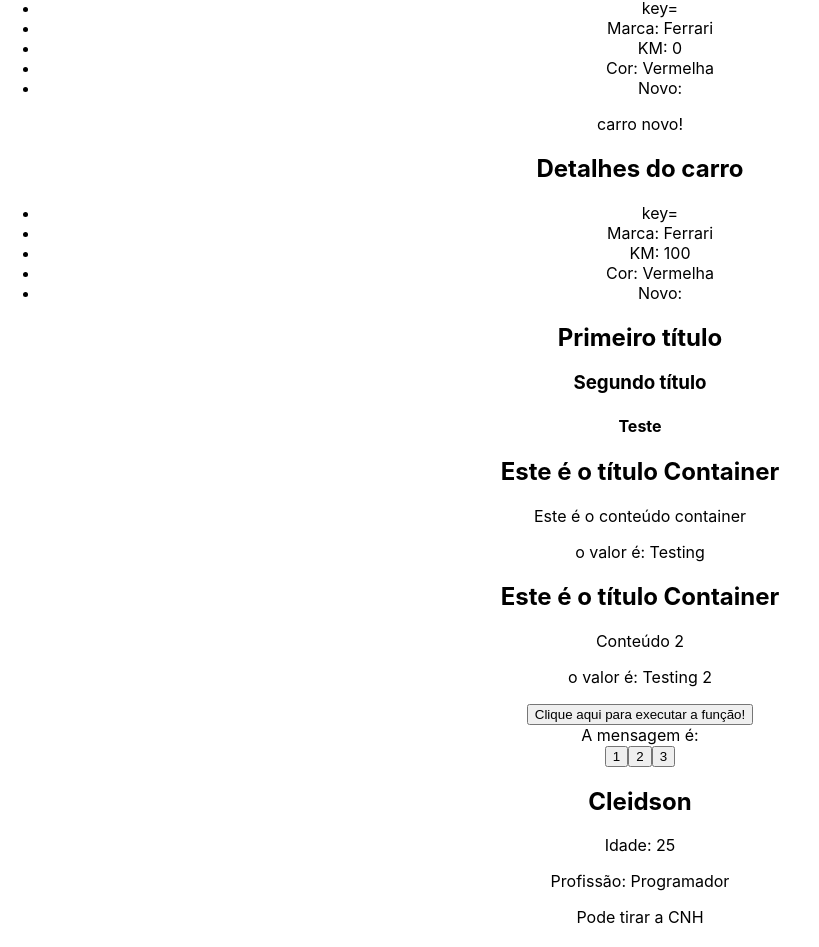
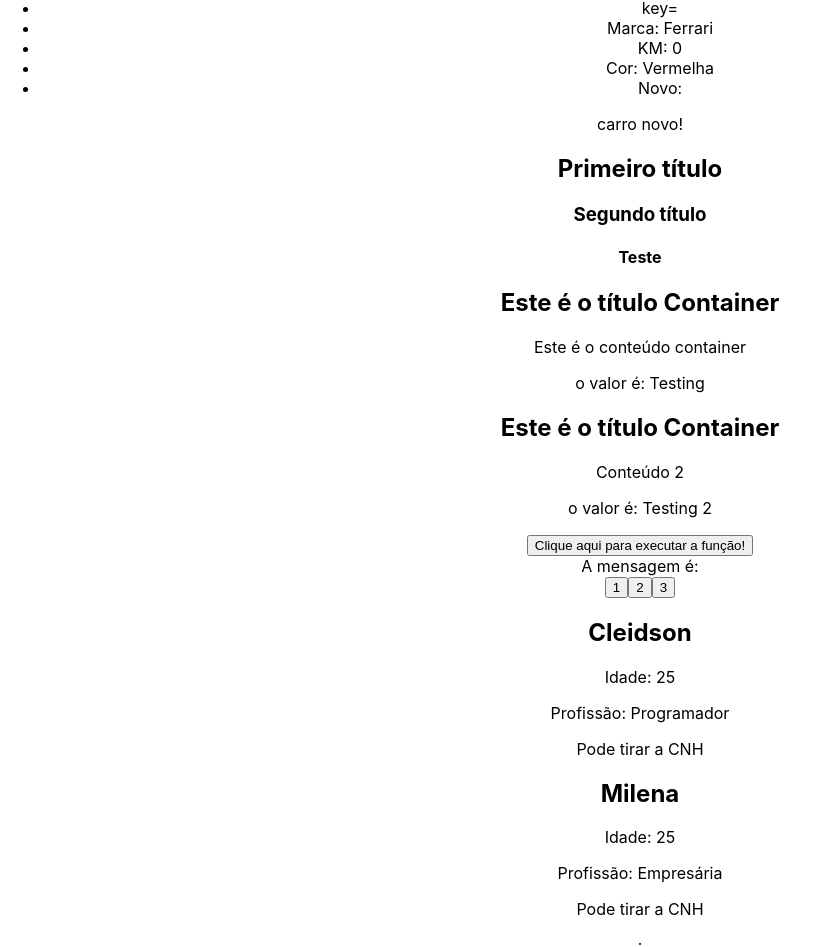
Before and after one commit to CFias/react, a React (Create React App) app in the folder 3_SECTION3/section3/: page / in a window 1280 px wide. Shown: the part 2484-3431 px from the top of the page, without its empty margins (0-819 px from the left). Built offline with nearby package versions, Linux system fonts and the light colour scheme.

Commit message:
Update App.js

```diff
--- a/3_SECTION3/section3/src/App.js
+++ b/3_SECTION3/section3/src/App.js
@@ -18,8 +18,7 @@ function App() {
   const userName = useState("Cleidson");
 
   const cars = [
-    { id: 1, brand: "Ferrari", color: "Vermelha", km: 0, newCar: true },
-    { id: 2, brand: "Ferrari", color: "Vermelha", km: 100, newCar: false }
+    { id: 1, brand: "Ferrari", color: "Vermelha", km: 0, newCar: true }
   ];
 
   function showMessage() {
```
